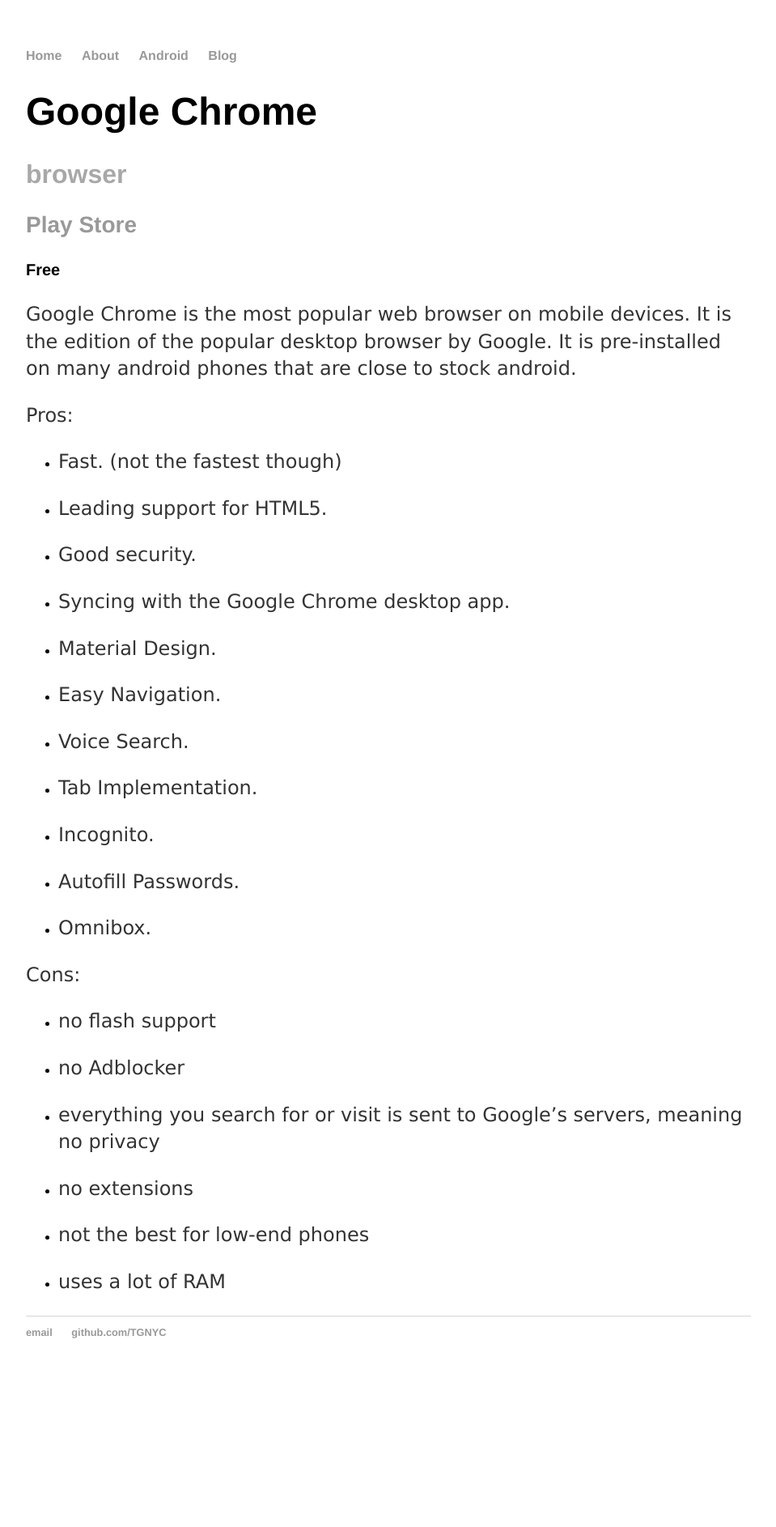
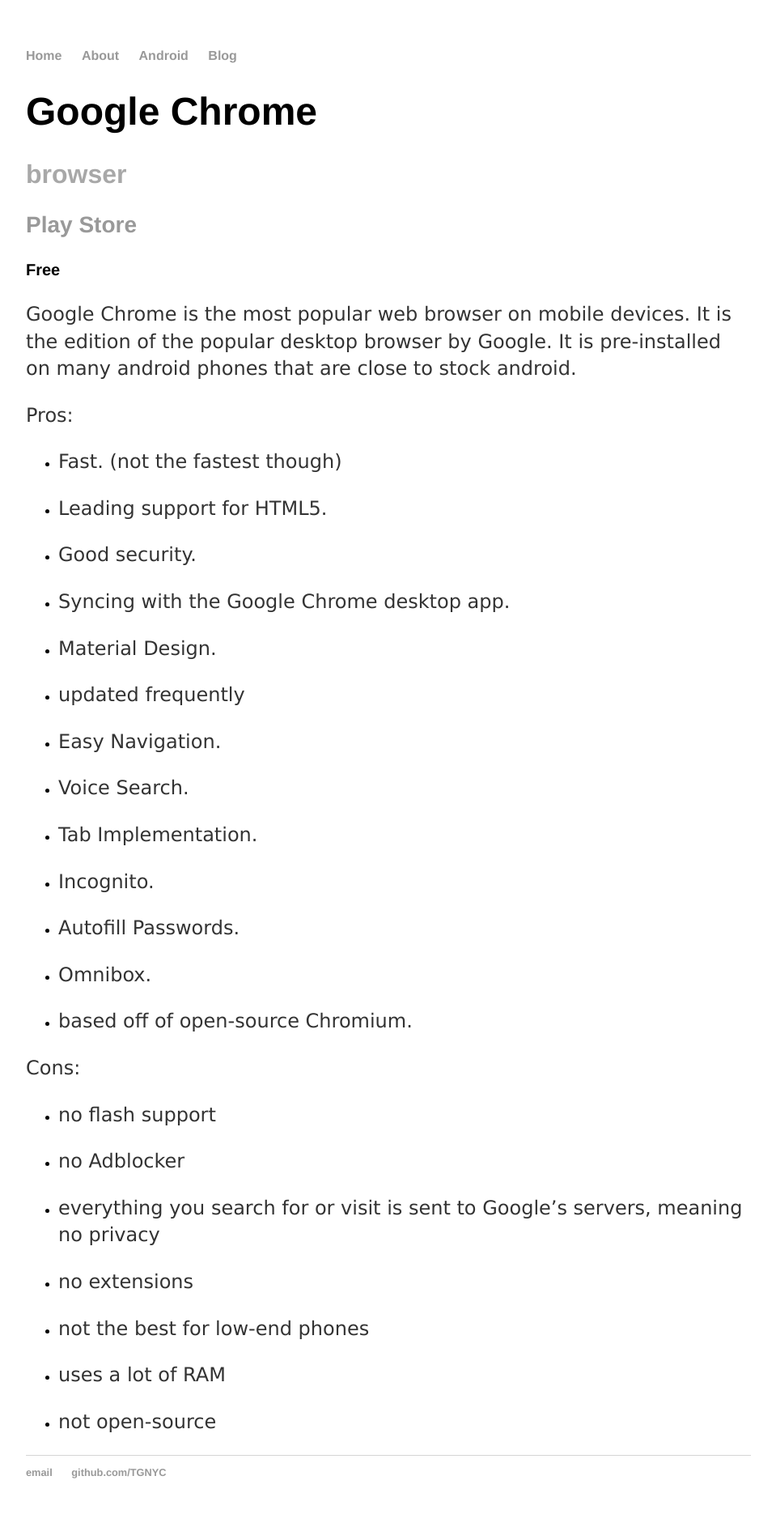
Before and after one commit to TGNYC/old, a Jekyll site: the page built from android/appguide/chrome.md, in a window 1280 px wide. Shown: the whole page at 81% size, without its empty margins (160-1119 px from the left). Built offline with Jekyll 4.4.1, drawn with Linux system fonts in a browser that asks for light colours; before the commit the page ends 1713 px from its top, so only the background shows below that.

Commit message:
Update chrome.md

```diff
--- a/android/appguide/chrome.md
+++ b/android/appguide/chrome.md
@@ -20,6 +20,8 @@
 
  * Material Design.
 
+ * updated frequently
+
  * Easy Navigation.
 
  * Voice Search.
@@ -31,6 +33,8 @@
  * Autofill Passwords.
 
  * Omnibox.
+
+ * based off of open-source Chromium.
 
 Cons:
 
@@ -45,3 +49,5 @@
  * not the best for low-end phones
 
  * uses a lot of RAM
+
+ * not open-source
```
